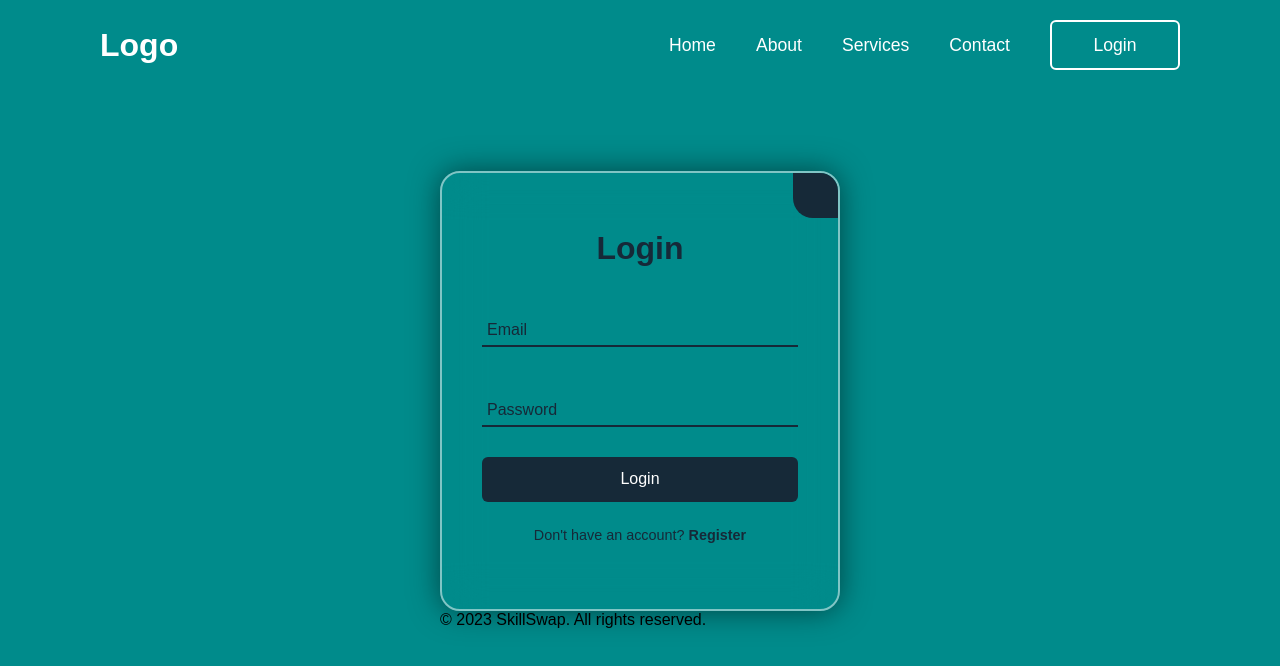
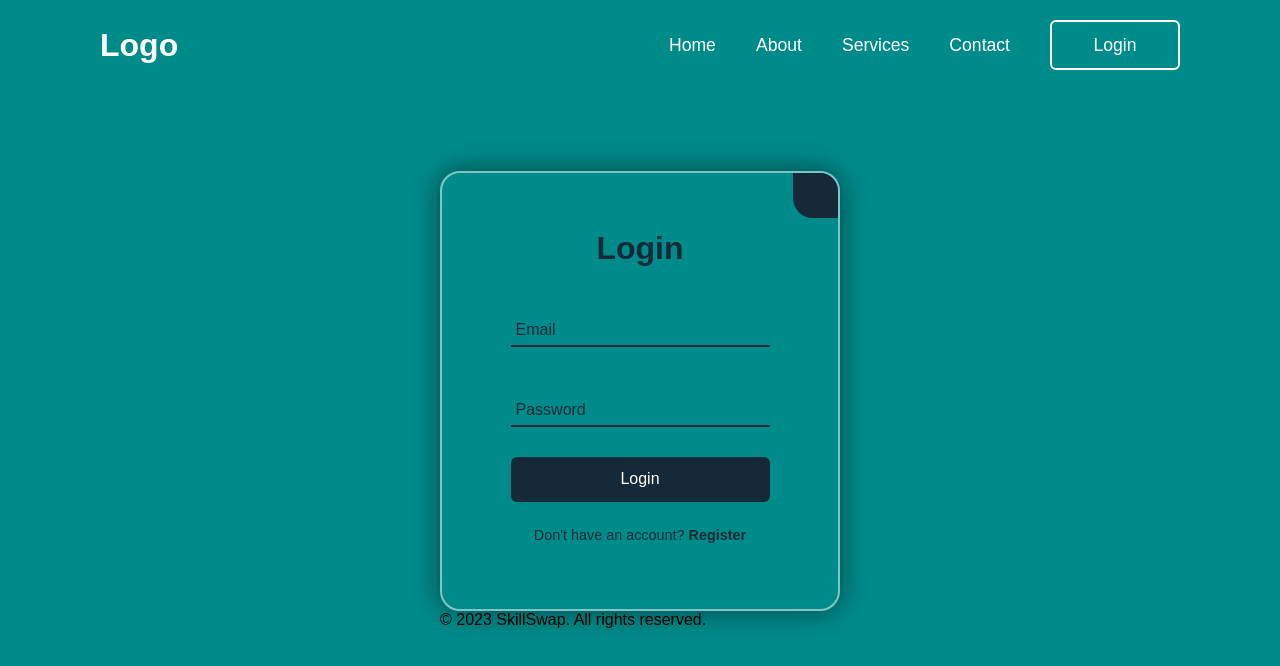
Before and after one commit to JoshuaEliTate/SkillSwap, a React (Create React App) app in the folder client/: page / in a window 1280 px wide. Shown: the top 666 px of the page. Built offline with nearby package versions, Linux system fonts and the light colour scheme.

Commit message:
finish first part of login

```diff
--- a/client/src/App.js
+++ b/client/src/App.js
@@ -39,7 +39,7 @@ function App() {
     <ApolloProvider client={client}>
       <Router>
         <Navbar />
-        <div className='container'>
+        <div>
           <Routes>
             <Route path='/' element={<Home />} />
             <Route path='/user' element={<User />} />
--- a/client/src/components/Navbar.js
+++ b/client/src/components/Navbar.js
@@ -38,13 +38,13 @@ const AppNavbar = () => {
   } else
     return (
       <header>
-        <h2 class='logo'>Logo</h2>
-        <nav class='navigation'>
+        <h2 className='logo'>Logo</h2>
+        <nav className='navigation'>
           <a href='#'>Home</a>
           <a href='#'>About</a>
           <a href='#'>Services</a>
           <a href='#'>Contact</a>
-          <button class='btnLogin-popup'>Login</button>
+          <button className='btnLogin-popup'>Login</button>
         </nav>
       </header>
     );
--- a/client/src/pages/Home.js
+++ b/client/src/pages/Home.js
@@ -6,11 +6,7 @@ import Login from './Login';
 
 const AppHome = () => {
   if (!Auth.loggedIn()) {
-    return (
-      <Form>
-        <Login />
-      </Form>
-    );
+    return <Login />;
   } else
     return (
       <Form>
--- a/client/src/pages/Login.js
+++ b/client/src/pages/Login.js
@@ -15,45 +15,45 @@ const AppLogin = () => {
 
   //login control
 
-  const [userFormData, setUserFormData] = useState({
+  const [userLoginData, setUserLoginData] = useState({
     email: '',
     password: '',
   });
-  const [validated] = useState(false);
+  const [loginValidated] = useState(false);
   const [loginUser, { error, data }] = useMutation(LOGIN);
 
-  const handleInputChange = (event) => {
+  const loginInputChange = (event) => {
     const { name, value } = event.target;
-    setUserFormData({ ...userFormData, [name]: value });
+    setUserLoginData({ ...userLoginData, [name]: value });
   };
-  const handleFormSubmit = async (event) => {
+  const loginFormSubmit = async (event) => {
     event.preventDefault();
 
     // check if form has everything (as per react-bootstrap docs)
     const form = event.currentTarget;
 
     try {
-      const { data } = await loginUser({ variables: { ...userFormData } });
+      const { data } = await loginUser({ variables: { ...userLoginData } });
       if (!data) {
-        console.log(userFormData);
+        console.log(userLoginData);
         throw new Error('something went wrong!');
       }
       Auth.login(data.login.token);
-      console.log(Auth.data);
+      // console.log(data.login.token);
     } catch (error) {
       console.log(data);
       alert('Incorrect Email or Password');
     }
 
-    setUserFormData({
+    setUserLoginData({
       email: '',
       password: '',
     });
   };
 
   return (
-    <div noValidate validated={validated} onSubmit={handleFormSubmit}>
-      <div className={`wrapper ${isActive ? 'wrapper active' : ''}`}>
+    <div className={`wrapper ${isActive ? 'wrapper active' : ''}`}>
+      <Form noValidate validated={loginValidated} onSubmit={loginFormSubmit}>
         <span className='icon-colse'>
           <ion-icon name='close'></ion-icon>
         </span>
@@ -66,8 +66,8 @@ const AppLogin = () => {
             <input
               type='email'
               name='email'
-              onChange={handleInputChange}
-              value={userFormData.email}
+              onChange={loginInputChange}
+              value={userLoginData.email}
               required
             ></input>
             <label>Email</label>
@@ -80,8 +80,8 @@ const AppLogin = () => {
             <input
               type='password'
               name='password'
-              onChange={handleInputChange}
-              value={userFormData.password}
+              onChange={loginInputChange}
+              value={userLoginData.password}
               required
             ></input>
             <label>Password</label>
@@ -98,10 +98,11 @@ const AppLogin = () => {
             </p>
           </div>
         </div>
+      </Form>
 
-        {/* register */}
+      {/* register */}
 
-        <div className='form-box register'>
+      {/* <div className='form-box register'>
           <h2>Registration</h2>
           <div className='input-box'>
             <span className='icon'>
@@ -156,8 +157,7 @@ const AppLogin = () => {
               </a>
             </p>
           </div>
-        </div>
-      </div>
+        </div> */}
     </div>
   );
 };
--- a/client/src/pages/User.js
+++ b/client/src/pages/User.js
@@ -46,7 +46,7 @@ const AppUser = () => {
   // console.log(grabSkills(data))
   return (
     <>
-      <header className='App-header'>
+      <header>
         <h1>User Info</h1>
         <p>{`${user.username}'s`}</p>
         <p>{`${user.email}'s`}</p>
```
